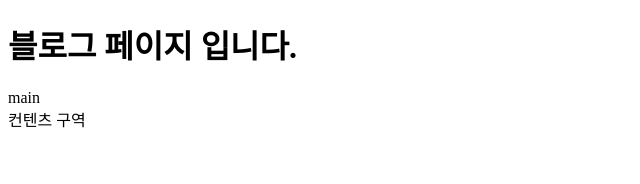
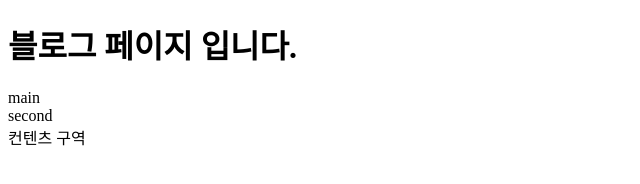
Before and after one commit to thtmrkkd/myproject, a plain HTML site: page blog.html in a window 1280 px wide. Shown: the whole page, without its empty margins (0-640 px from the left). Drawn offline with Linux system fonts and the light colour scheme.

Commit message:
second edit

```diff
--- a/blog.html
+++ b/blog.html
@@ -9,7 +9,7 @@
 
     <header><h1>블로그 페이지 입니다.</h1></header>
     <div>main</div>
-
+    <nav>second</nav>
     <content>컨텐츠 구역</content>
 
 </body>
```
